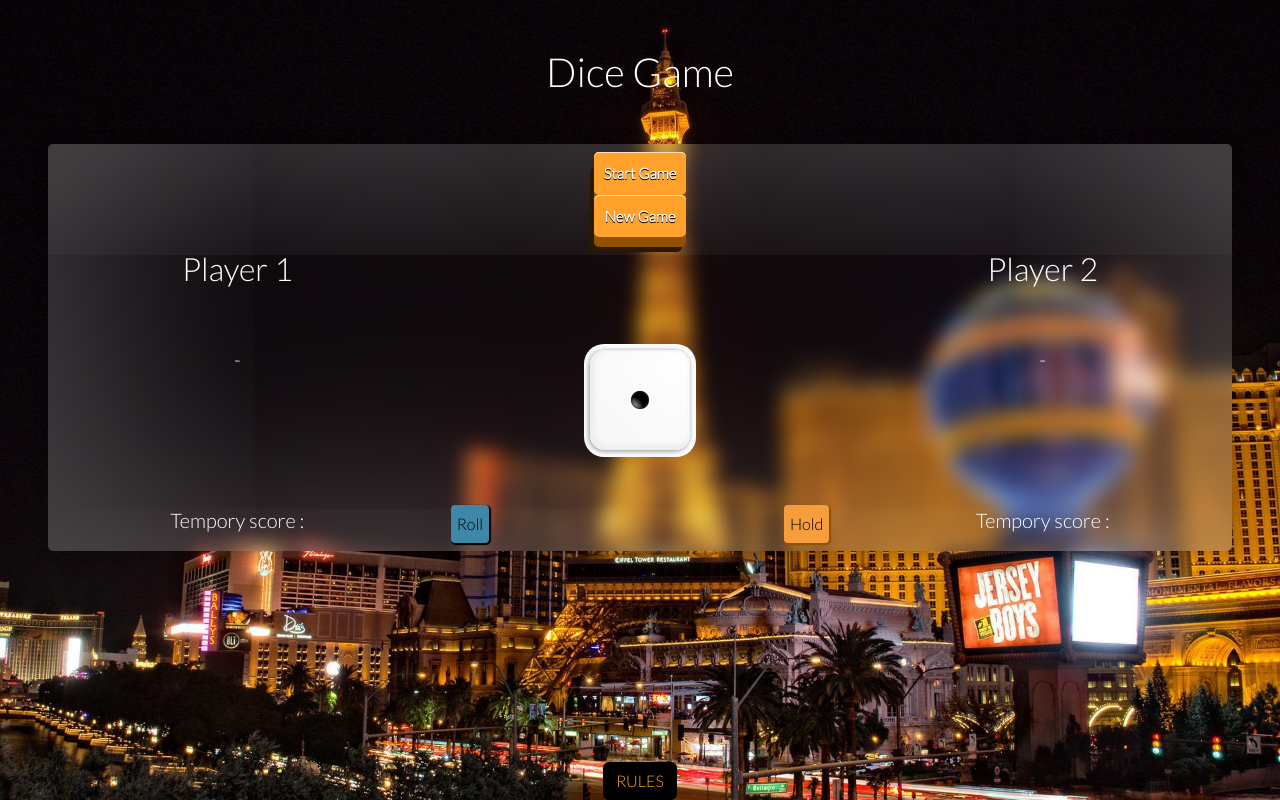
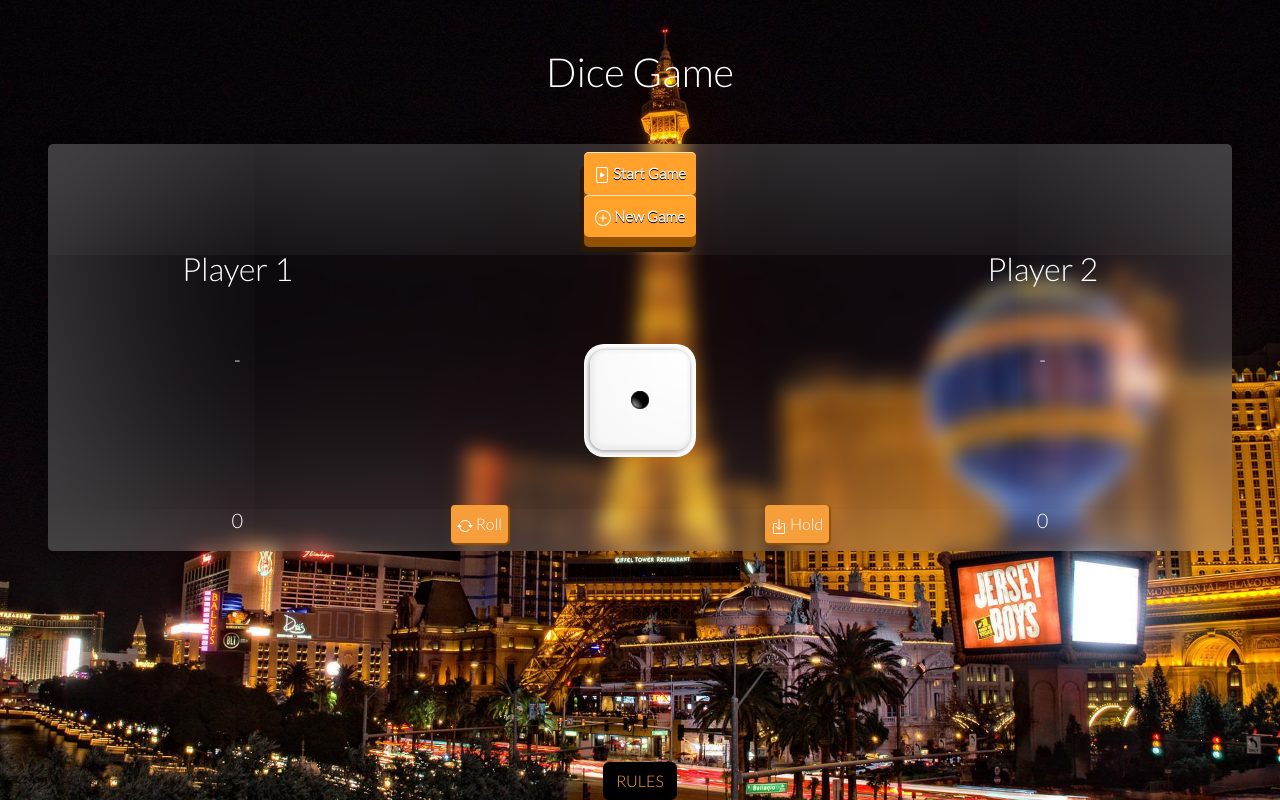
Before and after one commit to ludop972/Dice_game, a plain HTML site: page index.html in a window 1280 px wide. Drawn offline with nearby package versions, Linux system fonts and the light colour scheme.

Commit message:
MOD bug fixes and style

```diff
--- a/index.js
+++ b/app.js
@@ -11,7 +11,7 @@ let dice = document.querySelectorAll("#die-1");
 arrowLeft.style.display = "none";
 arrowRight.style.display = "none";
 
-let pics = [
+const pics = [
   "de_1.png",
   "de_2.png",
   "de_3.png",
@@ -45,7 +45,7 @@ function roll() {
     dieOneValue = Math.floor(Math.random() * 6) + 1;
 
     document.getElementById("die-1").src =
-      "assets/dice/" + "de_" + dieOneValue + ".png";
+      `assets/dice/de_${dieOneValue}.png`;
 
     temporyScore += dieOneValue;
 
@@ -59,7 +59,7 @@ function getScore(score) {
     toStock = score;
 
     document.querySelector("#playerOneTemporyScore").innerHTML =
-      "Tempory score : " + score;
+      `Tempory score : ${score}`;
 
     if (dieOneValue <= 1) {
       temporyScore = 0;
@@ -78,7 +78,7 @@ function getScore(score) {
     toStock = score;
 
     document.querySelector("#playerTwoTemporyScore").innerHTML =
-      "Tempory score : " + score;
+      `Tempory score : ${score}`;
 
     if (dieOneValue <= 1) {
       temporyScore = 0;
@@ -104,7 +104,7 @@ function hold() {
     stockPlayerOne += toStock;
 
     document.querySelector("#playerOneScoreHeld").innerHTML =
-      "Score held : " + stockPlayerOne;
+      `Score held : ${stockPlayerOne}`;
 
     document.querySelector("#playerOneTemporyScore").innerHTML =
       "SCORE HELD ! &#128513;";
@@ -119,13 +119,13 @@ function hold() {
     toStock = 0;
 
     if(stockPlayerOne >= 100){
-      alert("Player One Win the Game !")
+      win('One');
     }
   } else if (playerTwo) {
     stockPlayerTwo += toStock;
 
     document.querySelector("#playerTwoScoreHeld").innerHTML =
-      "Score held : " + stockPlayerTwo;
+      `Score held : ${stockPlayerTwo}`;
 
     document.querySelector("#playerTwoTemporyScore").innerHTML =
       "SCORE HELD !&#128513;";
@@ -140,7 +140,7 @@ function hold() {
     toStock = 0;
 
     if(stockPlayerTwo >= 100){
-      alert("Player Two Win the Game !")
+      win('Two');
     }
   }
 }
@@ -167,6 +167,7 @@ btnStartGame.addEventListener("click", () => {
   btnRoll.addEventListener("click", () => {
     roll();
   });
+  btnStartGame.remove();
 });
 
 //For watch rules
@@ -188,4 +189,27 @@ rules.addEventListener("click",()=>{
   tour de l’autre joueur.
   - Lancer le dé. S’il obtient un 1, son score temporaire est perdu et c’est la fin de son tour.
   Le premier joueur qui atteint les 100 points sur score held gagne le jeu`);
-})
+});
+
+// function win
+let win = player => {
+  alert(`Player ${player} Win the Game !`);
+  if(player === 'One') {
+    document.getElementById('P1').innerHTML = "&#127881; Player 1 &#127881;";
+    document.querySelector("#playerOneTemporyScore").innerHTML =
+      "You win ! &#x1F609;";
+      document.querySelector("#playerTwoTemporyScore").innerHTML =
+      "You loose ! &#x1F605;";
+    arrowRight.style.display = "none";
+  } else if(player === 'Two') {
+    document.getElementById('P2').innerHTML = "&#127881; Player 2 &#127881;";
+    document.querySelector("#playerTwoTemporyScore").innerHTML =
+      "You win ! &#x1F609;";
+      document.querySelector("#playerOneTemporyScore").innerHTML =
+      "You loose ! &#x1F605;";
+    arrowLeft.style.display = "none";
+  }
+  btnStartGame.remove();
+  btnRoll.remove();
+  btnHold.remove();
+}
--- a/index.html
+++ b/index.html
@@ -31,8 +31,42 @@
     <div class="bg-game m-5">
       <div ontouchstart="" id="new_game">
         <div class="button mt-2">
-          <a id="buttonStartGame" class="btnNewGame" href="#">Start Game</a>
-          <a id="buttonNewGame" class="btnNewGame" href="#">New Game</a>
+          <a id="buttonStartGame" class="btnNewGame" href="#"
+            ><svg
+              xmlns="http://www.w3.org/2000/svg"
+              width="16"
+              height="16"
+              fill="currentColor"
+              class="bi bi-file-play"
+              viewBox="0 0 16 16"
+            >
+              <path
+                d="M6 10.117V5.883a.5.5 0 0 1 .757-.429l3.528 2.117a.5.5 0 0 1 0 .858l-3.528 2.117a.5.5 0 0 1-.757-.43z"
+              />
+              <path
+                d="M4 0a2 2 0 0 0-2 2v12a2 2 0 0 0 2 2h8a2 2 0 0 0 2-2V2a2 2 0 0 0-2-2H4zm0 1h8a1 1 0 0 1 1 1v12a1 1 0 0 1-1 1H4a1 1 0 0 1-1-1V2a1 1 0 0 1 1-1z"
+              />
+            </svg>
+            Start Game</a
+          >
+          <a id="buttonNewGame" class="btnNewGame" href="#"
+            ><svg
+              xmlns="http://www.w3.org/2000/svg"
+              width="16"
+              height="16"
+              fill="currentColor"
+              class="bi bi-plus-circle"
+              viewBox="0 0 16 16"
+            >
+              <path
+                d="M8 15A7 7 0 1 1 8 1a7 7 0 0 1 0 14zm0 1A8 8 0 1 0 8 0a8 8 0 0 0 0 16z"
+              />
+              <path
+                d="M8 4a.5.5 0 0 1 .5.5v3h3a.5.5 0 0 1 0 1h-3v3a.5.5 0 0 1-1 0v-3h-3a.5.5 0 0 1 0-1h3v-3A.5.5 0 0 1 8 4z"
+              />
+            </svg>
+            New Game</a
+          >
         </div>
       </div>
       <div class="row mt-5 d-flex justify-content-between">
@@ -66,23 +100,58 @@
       </div>
       <div class="row mt-5">
         <div class="col-sm-4 d-flex justify-content-center">
-          <p id="playerOneTemporyScore">Tempory score :</p>
+          <p id="playerOneTemporyScore">0</p>
         </div>
         <div class="col-sm-4 mb-2 d-flex justify-content-between">
-          <button id="buttonRoll" class="buttonRoll">Roll</button>
-          <button id="buttonHold" class="buttonHold">Hold</button>
+          <button id="buttonRoll" class="buttonRoll">
+            <svg
+              xmlns="http://www.w3.org/2000/svg"
+              width="16"
+              height="16"
+              fill="currentColor"
+              class="bi bi-arrow-repeat"
+              viewBox="0 0 16 16"
+            >
+              <path
+                d="M11.534 7h3.932a.25.25 0 0 1 .192.41l-1.966 2.36a.25.25 0 0 1-.384 0l-1.966-2.36a.25.25 0 0 1 .192-.41zm-11 2h3.932a.25.25 0 0 0 .192-.41L2.692 6.23a.25.25 0 0 0-.384 0L.342 8.59A.25.25 0 0 0 .534 9z"
+              />
+              <path
+                fill-rule="evenodd"
+                d="M8 3c-1.552 0-2.94.707-3.857 1.818a.5.5 0 1 1-.771-.636A6.002 6.002 0 0 1 13.917 7H12.9A5.002 5.002 0 0 0 8 3zM3.1 9a5.002 5.002 0 0 0 8.757 2.182.5.5 0 1 1 .771.636A6.002 6.002 0 0 1 2.083 9H3.1z"
+              />
+            </svg>
+            Roll
+          </button>
+          <button id="buttonHold" class="buttonHold">
+            <svg
+              xmlns="http://www.w3.org/2000/svg"
+              width="16"
+              height="16"
+              fill="currentColor"
+              class="bi bi-box-arrow-in-down"
+              viewBox="0 0 16 16"
+            >
+              <path
+                fill-rule="evenodd"
+                d="M3.5 6a.5.5 0 0 0-.5.5v8a.5.5 0 0 0 .5.5h9a.5.5 0 0 0 .5-.5v-8a.5.5 0 0 0-.5-.5h-2a.5.5 0 0 1 0-1h2A1.5 1.5 0 0 1 14 6.5v8a1.5 1.5 0 0 1-1.5 1.5h-9A1.5 1.5 0 0 1 2 14.5v-8A1.5 1.5 0 0 1 3.5 5h2a.5.5 0 0 1 0 1h-2z"
+              />
+              <path
+                fill-rule="evenodd"
+                d="M7.646 11.854a.5.5 0 0 0 .708 0l3-3a.5.5 0 0 0-.708-.708L8.5 10.293V1.5a.5.5 0 0 0-1 0v8.793L5.354 8.146a.5.5 0 1 0-.708.708l3 3z"
+              />
+            </svg>
+            Hold
+          </button>
         </div>
         <div class="col-md-4 d-flex justify-content-center">
-          <p id="playerTwoTemporyScore">Tempory score :</p>
+          <p id="playerTwoTemporyScore">0</p>
         </div>
       </div>
     </div>
 
     <footer class="row text-center fixed-bottom">
       <div>
-        <button class="btn" id="rules">
-          RULES
-        </button>
+        <button class="btn" id="rules">RULES</button>
       </div>
     </footer>
     <script
@@ -95,7 +164,7 @@
       integrity="sha384-kjU+l4N0Yf4ZOJErLsIcvOU2qSb74wXpOhqTvwVx3OElZRweTnQ6d31fXEoRD1Jy"
       crossorigin="anonymous"
     ></script>
-    <script src="index.js"></script>
+    <script src="app.js"></script>
     <!-- JavaScript Bundle with Popper -->
   </body>
 </html>
--- a/style.css
+++ b/style.css
@@ -113,13 +113,15 @@ body {
   }
 
   .buttonRoll {
-    background: #3f87a6;
+    color: white;
+    background: #f69d3c;
     border: none;
-    box-shadow: 1px 1px 1px 1px black;
+    box-shadow: 1px 1px 1px 1px #915100;
     border-radius: 4px;
   }
 
   .buttonHold {
+    color: white;
     background: #f69d3c;
     border: none;
     box-shadow: 1px 1px 1px 1px #915100;
```
